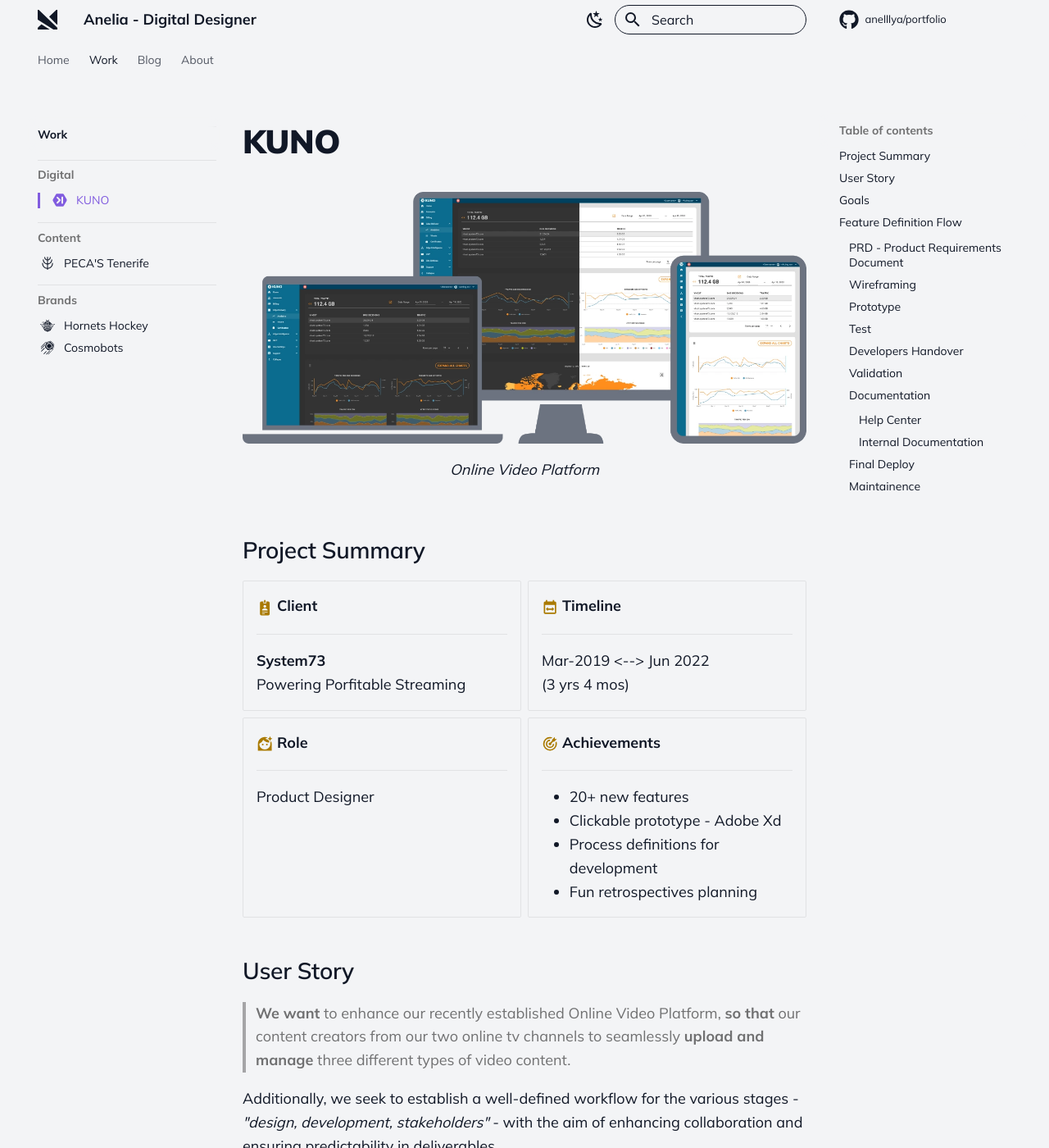
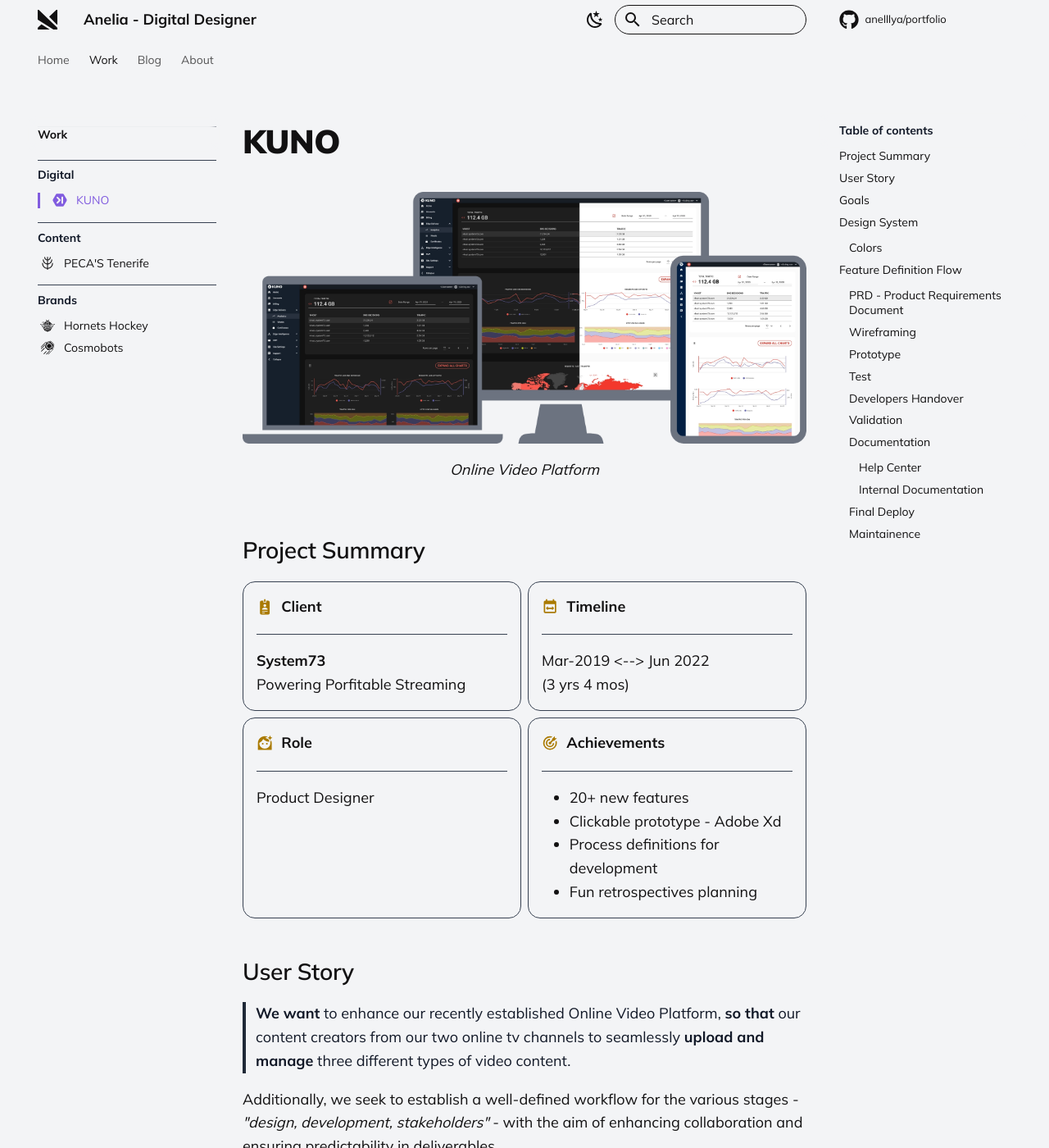
Before and after one commit to anelllya/portfolio, an MkDocs documentation site: the page built from docs/work/digital/kuno.md, in a window 1280 px wide and 1400 px high. Shown: the whole window at 82% size. Built offline with MkDocs 1.6.1 and Material for MkDocs 9.7.7, drawn with Linux system fonts in a browser that asks for light colours; comment, search, counter and statistics services are not loaded; some of the changed text lies outside the part shown.

Commit message:
updating KUNO post and some images

```diff
--- a/docs/stylesheets/extra.css
+++ b/docs/stylesheets/extra.css
@@ -117,9 +117,9 @@
   --md-default-fg-color--lighter:      var(--grayscale-gray-450);
   --md-default-fg-color--lightest:     var(--grayscale-gray-500);
   --md-default-bg-color:               var(--grayscale-gray-920);
-  --md-default-bg-color--light:        rgba(0, 0, 0, 0.54);
-  --md-default-bg-color--lighter:      rgba(0, 0, 0, 0.32);
-  --md-default-bg-color--lightest:     rgba(0, 0, 0, 0.07);
+  --md-default-bg-color--light:        var(--grayscale-gray-900);
+  --md-default-bg-color--lighter:      var(--grayscale-gray-800);
+  --md-default-bg-color--lightest:     var(--grayscale-gray-700);
 
   --md-typeset-color:                  var(--md-default-fg-color);
   --md-typeset-color-inverted:         var(--grayscale-gray-920);
@@ -173,14 +173,14 @@
 
   --md-accent-fg-color:                var(--tertiary);
 
-  --md-default-fg-color:               var(--grayscale-gray-900);
-  --md-default-fg-color--light:       rgba(0, 0, 0, 0.54);
-  --md-default-fg-color--lighter:     rgba(0, 0, 0, 0.32);
-  --md-default-fg-color--lightest:    rgba(0, 0, 0, 0.07);
+  --md-default-fg-color:               var(--grayscale-gray-920);
+  --md-default-fg-color--light:       var(--grayscale-gray-900);
+  --md-default-fg-color--lighter:     var(--grayscale-gray-800);
+  --md-default-fg-color--lightest:    var(--grayscale-gray-700);
   --md-default-bg-color:               var(--grayscale-gray-100);
-  --md-default-bg-color--light:       rgba(255, 255, 255, 0.7);
-  --md-default-bg-color--lighter:     rgba(255, 255, 255, 0.3);
-  --md-default-bg-color--lightest:    rgba(39, 27, 27, 0.12);
+  --md-default-bg-color--light:        var(--grayscale-gray-200);
+  --md-default-bg-color--lighter:      var(--grayscale-gray-300);
+  --md-default-bg-color--lightest:     var(--grayscale-gray-400);
 
   --md-typeset-color:                 var(--md-default-fg-color);
   --md-typeset-color-inverted:        var(--grayscale-gray-200);
@@ -442,9 +442,7 @@
 }
 
 
-.iconSummary {
-  color: var(--md-secondary);
-}
+
 
 /* gallery */
 .galleryFlex {
@@ -658,12 +656,28 @@
 }
 
 .handnotes {
-  background-color: var(--primary-light-020);
-  font-family: monospace;
-  margin-left: var(--spacing-2);
-  padding-inline: var(--spacing-2);
+  text-decoration-thickness: 16px;
+  text-underline-offset: -.5em;
+  text-decoration-color: var(--secondary-050);
+  text-decoration-style: solid;
+  text-decoration-line: underline;
+  text-decoration-skip-ink: none;
 }
 
 .md-sidebar__scrollwrap {
   overflow-y: visible;
 }
+
+.iconSummary {
+  color: var(--md-secondary);
+  margin-right: var(--spacing-2);
+}
+
+.md-typeset .grid.cards>ul>li {
+  border-radius: var(--spacing-3);
+}
+
+.grid.cards>ul>li>p:first-child {
+  display: flex;
+  align-items: center;
+}
--- a/docs/work/digital/kuno.md
+++ b/docs/work/digital/kuno.md
@@ -61,6 +61,12 @@
 5. Establish a User's Help Center.
 6. Assist with internal documentation.
 
+## Design System
+
+### Colors
+
+![KunoDesign System Colors](../../img/kuno/kuno-design-system-colors-light-dark.webp)
+
 ## Feature Definition Flow
 
 In a single designer team, surrounded by developers, the role of design often lacks clarity. The individual tasked with this responsibility may encounter challenges in dealing with team members who may not fully comprehend the purpose of design.
```
Also changed, not shown: other parts of docs/work/digital/kuno.md (+1 -3 lines), docs/img/kuno/kuno-design-system-colors-light-dark.webp (added), docs/img/kuno/kuno-light-dark.webp, docs/img/kuno/kuno-prototype.webp.
